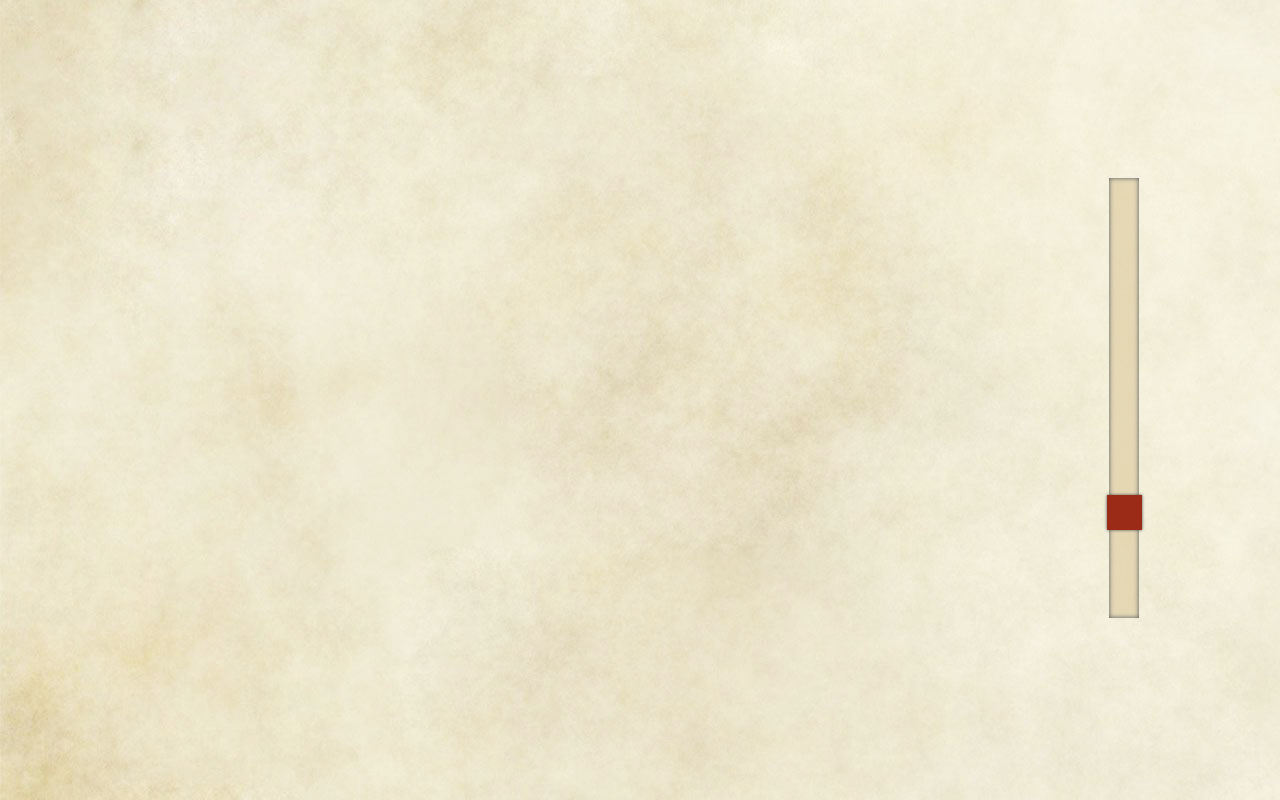
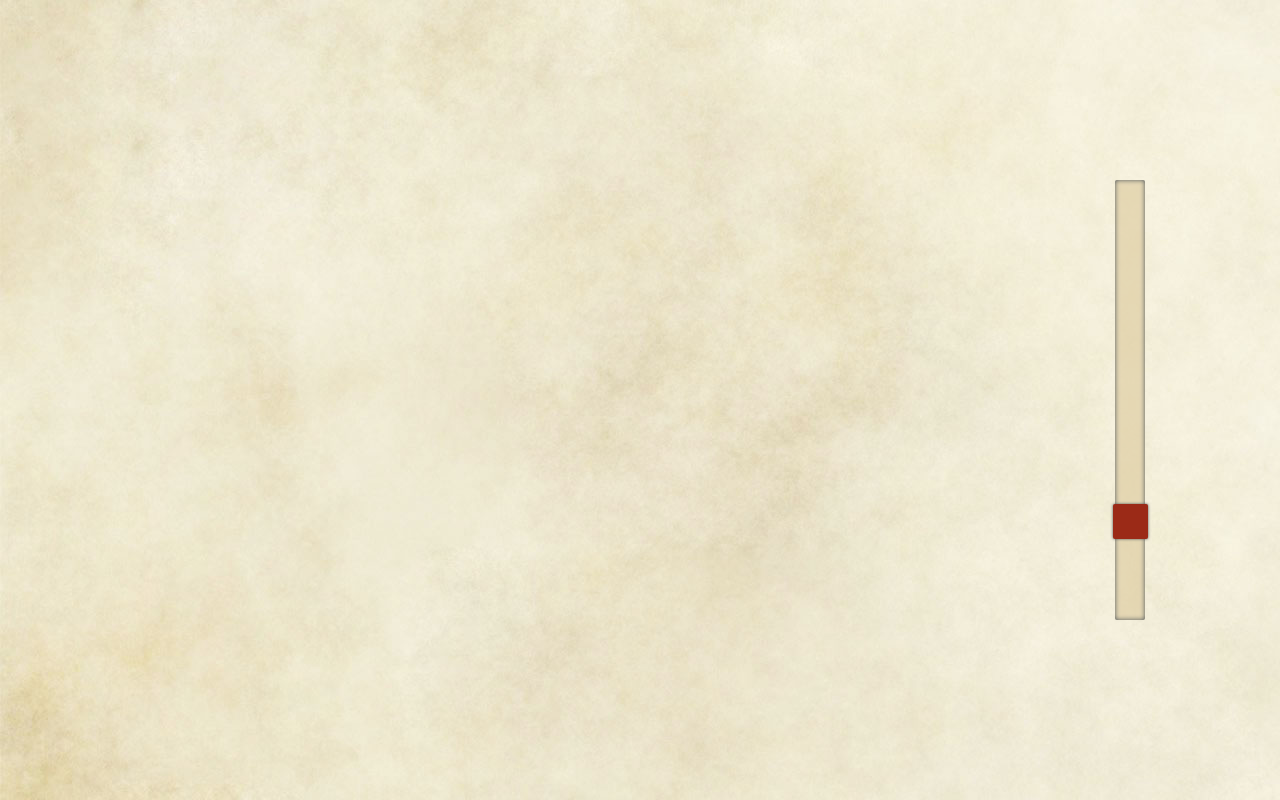
Before and after one commit to benediktwerner/DnDScreen, a plain HTML site: page src/pages/player/player.html in a window 1280 px wide. Drawn offline with Linux system fonts and the light colour scheme.

Commit message:
CSS: Fix slider style and positioning

```diff
--- a/src/pages/player/player.css
+++ b/src/pages/player/player.css
@@ -222,9 +222,9 @@ table {
 
 #grid-opacity {
   position: fixed;
-  top: calc(50vh - 17px);
-  right: -64px;
-  bottom: calc(50vh - 17px);
+  top: calc(50vh - 15px);
+  right: calc(120px + 30px - (100vh - 2 * 180px) / 2);
+  bottom: calc(50vh - 15px);
   width: calc(100vh - 2 * 180px);
   transform: rotate(-90deg);
 }
--- a/src/static/css/common.css
+++ b/src/static/css/common.css
@@ -140,6 +140,8 @@ input[type='range'] {
   appearance: none;
   border: none;
   height: 30px;
+  padding: 0;
+  border-radius: 2px;
   background: rgba(222, 205, 163, 0.7);
   box-shadow: inset 0 0 5px 0;
   transition: opacity 0.2s;
@@ -152,6 +154,8 @@ input[type='range']::-webkit-slider-thumb {
   background: #9b2a17;
   box-shadow: 0 0 3px 0;
   cursor: pointer;
+  border: none;
+  border-radius: 2px;
 }
 
 .switch {
```
